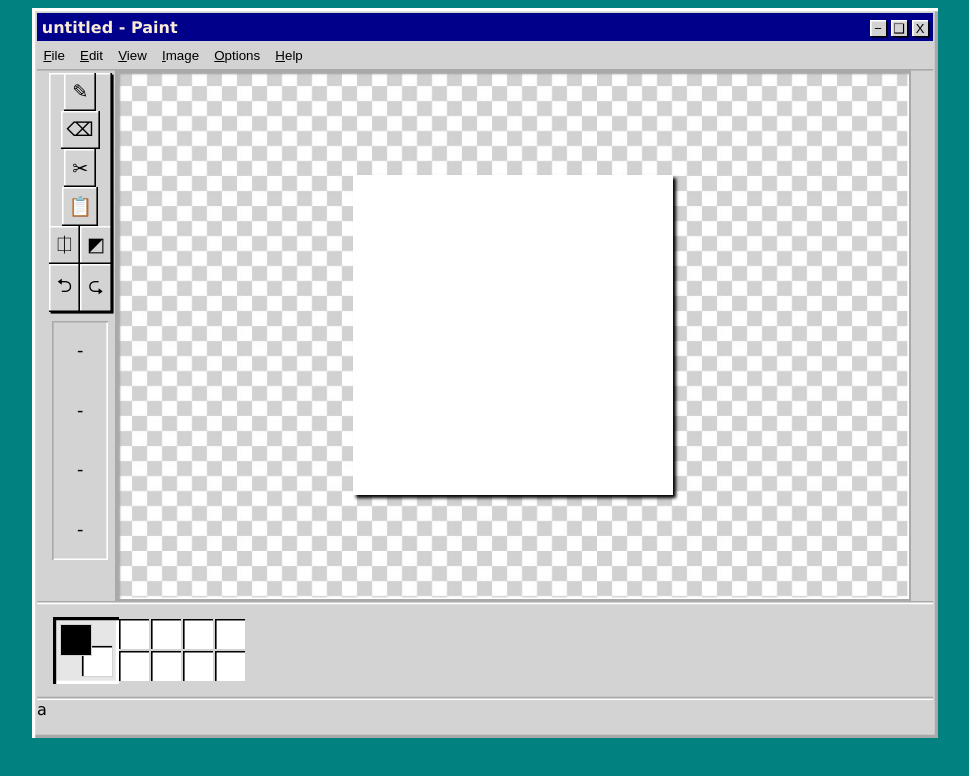
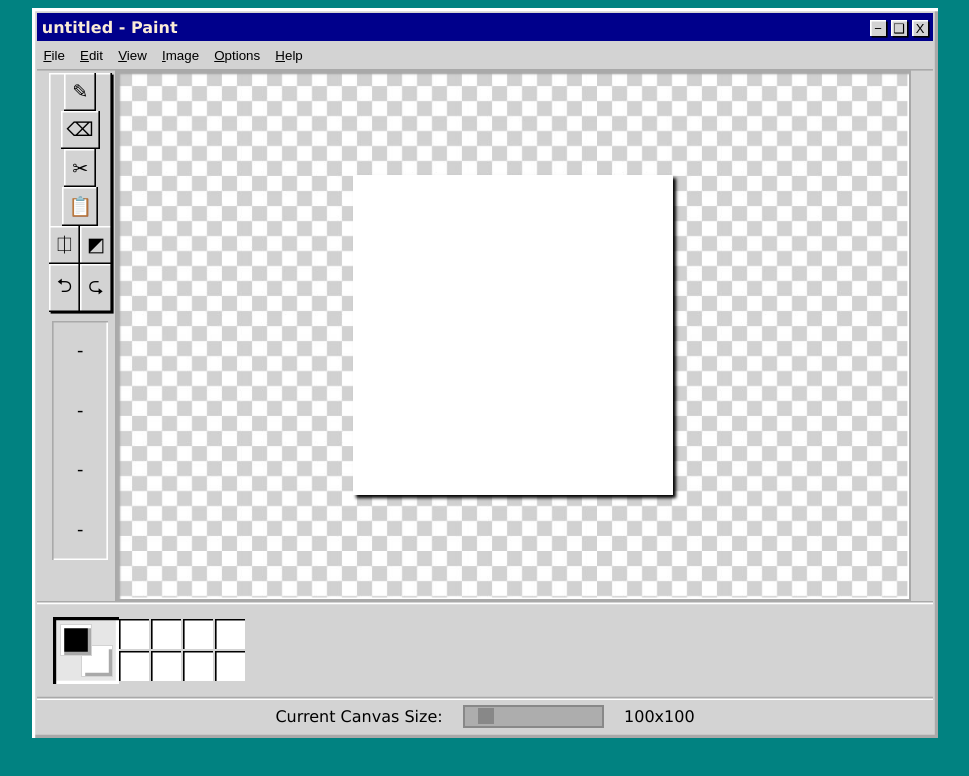
Before and after one commit to DoubleVadd/DrawPad, a plain HTML site: page index.html in a window 1280 px wide. Shown: the whole page, without its empty margins (155-1124 px from the left). Drawn offline with Linux system fonts and the light colour scheme.

Commit message:
footer ui complete

```diff
--- a/index.html
+++ b/index.html
@@ -75,7 +75,12 @@
             </div>
         </div>
 
-        <footer>a</footer>
+        <footer>
+            <div class="canvas-size">Current Canvas Size: </div>
+            <input type="range" min="2" max="1000" value="100" class="size-slider" id="size">
+            <div class="canvas-size current-size">100x100</div>
+
+        </footer>
 
     </div>
 
--- a/styles.css
+++ b/styles.css
@@ -211,27 +211,59 @@ button{
     aspect-ratio: 1/1;
 }
 
+.color-1, .color-2 {
+    box-shadow:inset 0.2rem 0.2rem white, inset -0.2rem -0.2rem darkgrey;
+    position: absolute;
+    margin: 0 0;
+}
+
 .color-1{
     background-color: black;
-    position: absolute;
     left: 10%;
     top: 10%;
-    margin: 0 0;
     z-index: 1;
 }
 .color-2{
-    position: absolute;
     right: 10%;
     bottom: 10%;
-    margin: 0 0;
     z-index: 0;
 }
 
-
+/* Bottom Footer Section with Slider */
 
 
 footer{
     width: 100%;
     height: 5%;
     background-color: lightgray;
+    display: flex;
+    justify-content: center;
+    align-items: center;
+    gap: 2%;
 }
+
+.size-slider{
+    -webkit-appearance: none;
+    appearance: none;
+    outline: none;
+    background: darkgray;
+    cursor: pointer;
+    width: 15%;
+    height: fit-content;
+    opacity: 0.9;
+    /* box-shadow:inset -0.1rem -0.1rem 0rem black,inset 0.1rem 0.1rem white; */
+    border: 2px solid gray;
+    padding: 0.1rem;
+}
+
+.size-slider:hover{
+    opacity: 1;
+}
+
+.size-slider::-webkit-slider-thumb{
+    -webkit-appearance: none;
+    appearance: none;
+    background: gray;
+    height: 1rem;
+    width: 1rem;
+}
```
